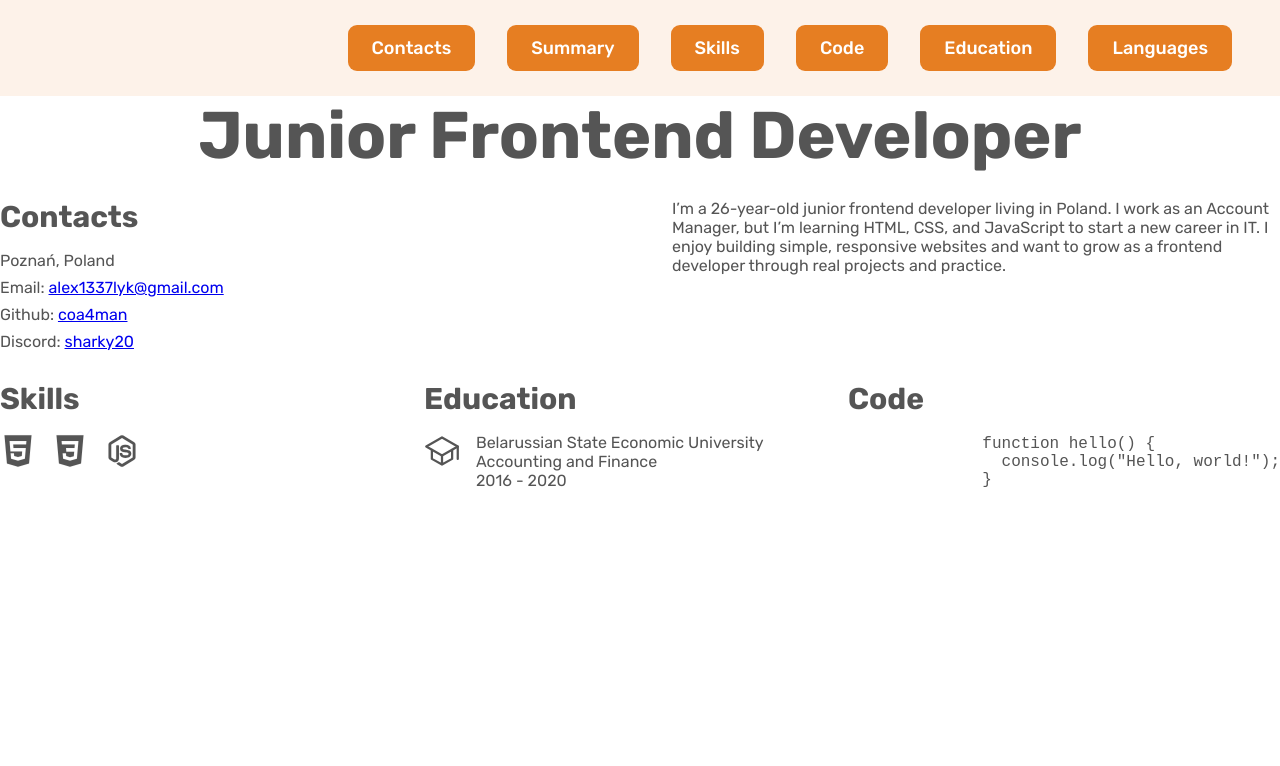
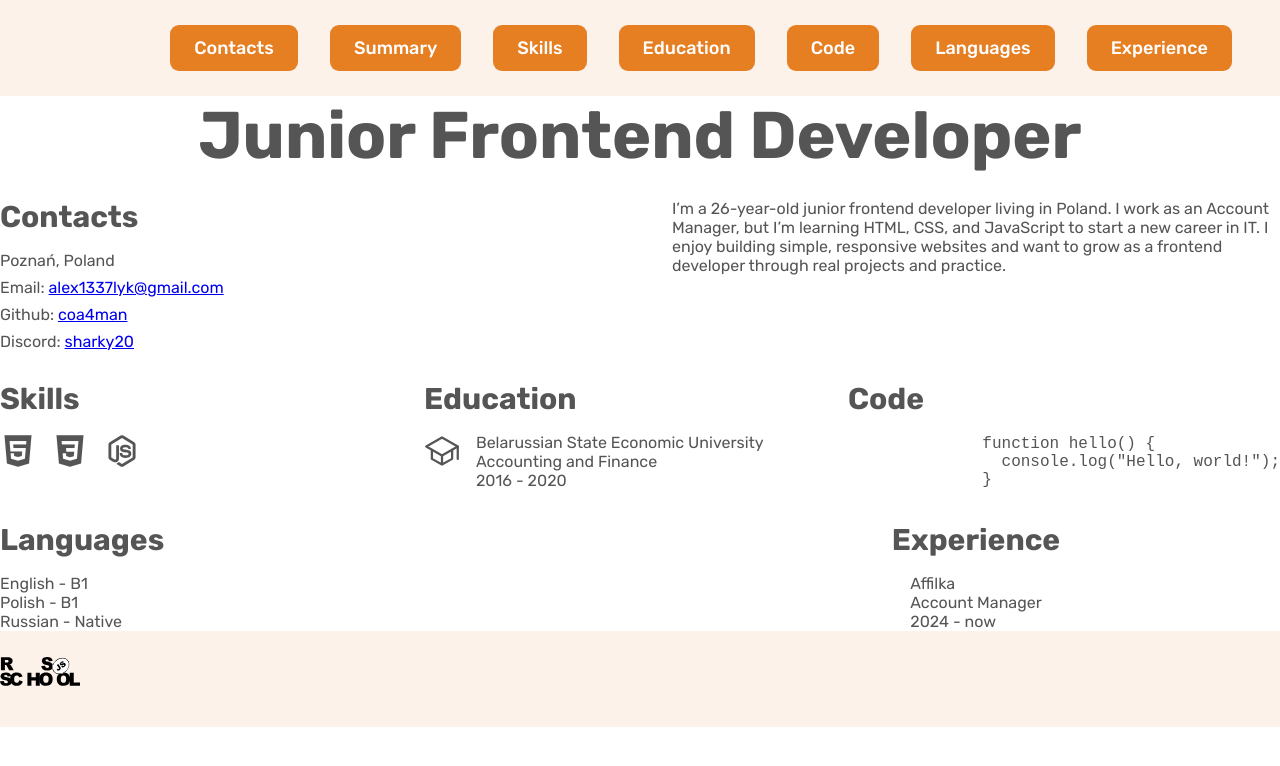
Before and after one commit to coa4man/rsschool-cv, a plain HTML site: page index.html in a window 1280 px wide. Drawn offline with nearby package versions, Linux system fonts and the light colour scheme.

Commit message:
feat: finish project

```diff
--- a/css/style.css
+++ b/css/style.css
@@ -58,6 +58,10 @@ html {
 body {
   font-family: "Rubik", sans-serif;
   color: #555;
+
+  display: flex;
+  flex-direction: column;
+  justify-content: space-between;
 }
 
 .container {
@@ -83,6 +87,23 @@ body {
   font-size: 30px;
 }
 
+.flex {
+  display: flex;
+  flex-direction: column;
+  gap: 16px;
+}
+
+.link:link,
+.link:visited {
+  transition: all 0.3s;
+}
+
+.link:hover,
+.link:active {
+  color: #cf711f;
+  cursor: pointer;
+}
+
 /******************************************/
 /* HEADER */
 /******************************************/
@@ -97,16 +118,7 @@ body {
   height: 96px;
 }
 
-.link:link,
-.link:visited {
-  transition: all 0.3s;
-}
 
-.link:hover,
-.link:active {
-  color: #cf711f;
-  cursor: pointer;
-}
 
 /******************************************/
 /* NAVIGATION */
@@ -222,3 +234,36 @@ pre {
   align-items: start;
   font-size: 16px;
 }
+
+/******************************************/
+/* LANGUAGES */
+/******************************************/
+
+
+
+.languages-list {
+  list-style: none;
+  padding
+}
+
+/******************************************/
+/* EXPERIENCE */
+/******************************************/
+
+.experience {
+  align-items: center;
+}
+
+/******************************************/
+/* FOOTER */
+/******************************************/
+
+.footer {
+  background-color: #fdf2e9;
+  height: 96px;
+}
+
+.footer-logo {
+  width: 80px;
+  height: 80px;
+}
--- a/index.html
+++ b/index.html
@@ -28,13 +28,16 @@
             <a class="nav-link link" href="#">Skills</a>
           </li>
           <li class="nav-list-item">
+            <a class="nav-link link" href="#">Education</a>
+          </li>
+          <li class="nav-list-item">
             <a class="nav-link link" href="#">Code</a>
           </li>
           <li class="nav-list-item">
-            <a class="nav-link link" href="#">Education</a>
+            <a class="nav-link link" href="#">Languages</a>
           </li>
           <li class="nav-list-item">
-            <a class="nav-link link" href="#">Languages</a>
+            <a class="nav-link link" href="#">Experience</a>
           </li>
         </ul>
       </nav>
@@ -116,7 +119,44 @@
           </pre>
         </section>
       </div>
+
+      <div class="container grid grid--2-cols">
+        <section class="languages flex">
+          <h3 class="languages-title title">Languages</h3>
+          <ul class="languages-list">
+            <li class="languages-list-item">English - B1</li>
+            <li class="languages-list-item">Polish - B1</li>
+            <li class="languages-list-item">Russian - Native</li>
+          </ul>
+        </section>
+        <section class="experience flex">
+          <h3 class="experience-title title">Experience</h3>
+
+          <div class="experience-description">
+            <p class="experience-company">Affilka</p>
+            <p class="experience-job-title">Account Manager</p>
+            <p class="experience-job-year">2024 - now</p>
+          </div>
+        </section>
+      </div>
     </main>
+
+    <footer class="footer">
+      <div class="container">
+        <p>
+          <a
+            class="link"
+            href="https://rs.school/courses/javascript-preschool-ru"
+          >
+            <img
+              class="footer-logo"
+              src="img/rs-school-logo.svg"
+              alt="Rolling Scopes School"
+            />
+          </a>
+        </p>
+      </div>
+    </footer>
 
     <script
       type="module"
```
